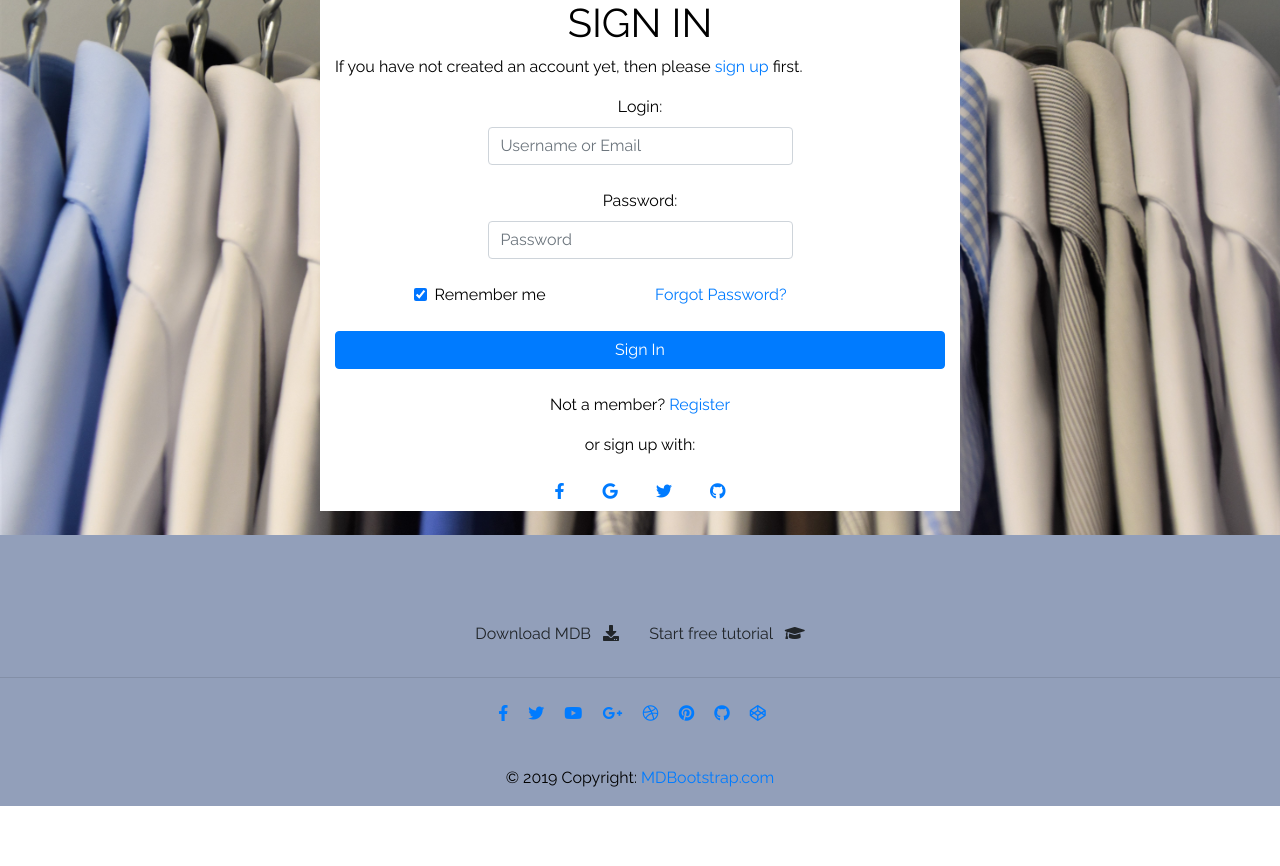
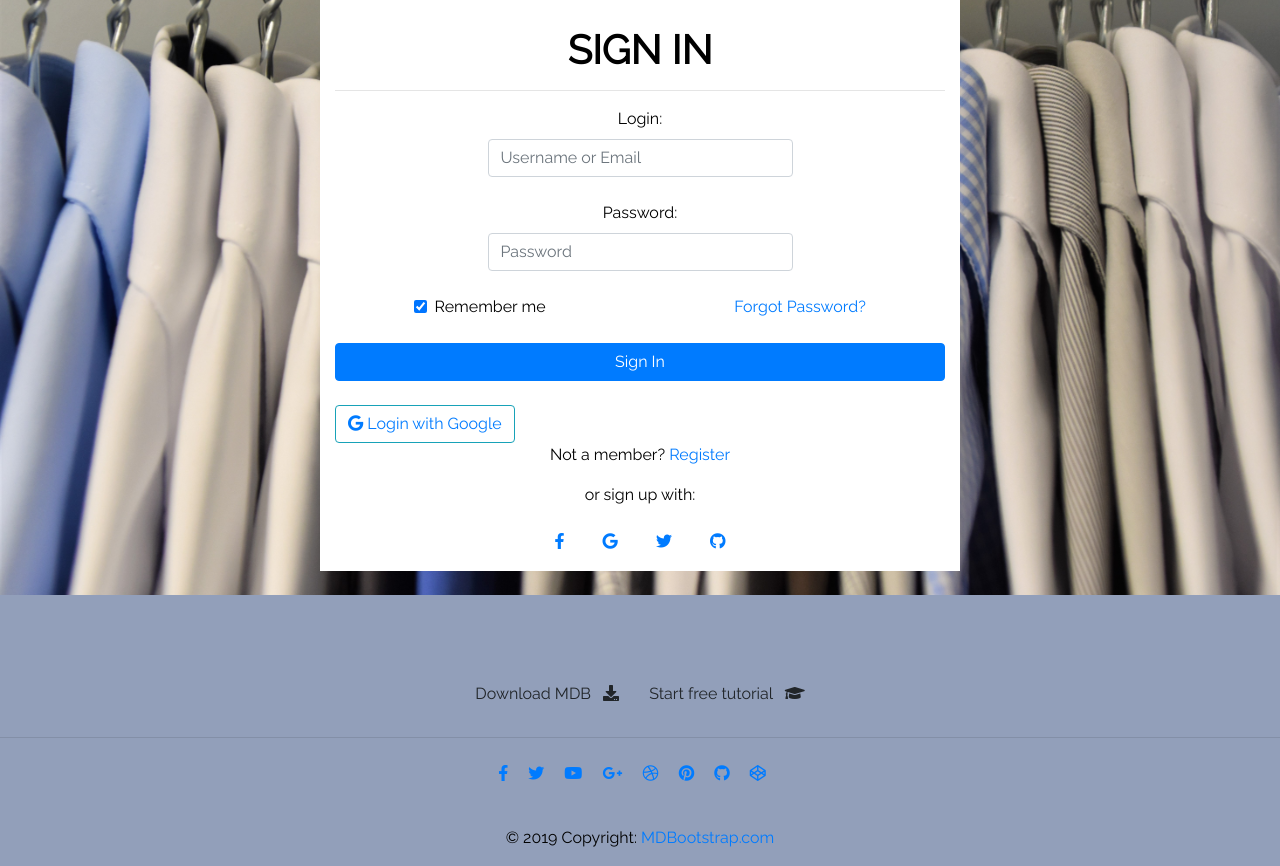
Before and after one commit to Chrisloufa/Shopping-Delight, a Django app: page /accounts/login/ in a window 1280 px wide. Shown: the part 166-1032 px from the top of the page. Before the commit the page ends 972 px from the top, so only its background shows below. Run offline with Django 4.2, Linux system fonts and the light colour scheme; some libraries are stand-ins or nearby versions.

Commit message:
adding google login feature

```diff
--- a/shopping_delight/urls.py
+++ b/shopping_delight/urls.py
@@ -25,4 +25,5 @@ urlpatterns = [
     path('products/', include('products.urls')),
     path('bag/', include('bag.urls')),
     path('checkout/', include('checkout.urls')),
+    path("", include("allauth.urls")),
 ] + static(settings.MEDIA_URL, document_root=settings.MEDIA_ROOT)
--- a/static/css/base.css
+++ b/static/css/base.css
@@ -272,3 +272,11 @@ a.category-badge>span.badge:hover {
 .login-body {
     background-color: #eee;
 }
+
+.sign-in-bt {
+    padding-top: 10px;
+}
+
+.register-btn {
+    padding-bottom: 10px;
+}
--- a/templates/allauth/account/login.html
+++ b/templates/allauth/account/login.html
@@ -16,32 +16,10 @@
 
   <div class="container signin-container mt-4">
 
-    <h1 class="text-center">{% trans "SIGN IN" %}</h1>
+    <hr>
+    <h1 class="text-center font-weight-bold sign-in-bt">{% trans "SIGN IN" %}</h1>
+    <hr>
 
-
-    {% get_providers as socialaccount_providers %}
-
-    {% if socialaccount_providers %}
-    <p class="text-center">{% blocktrans with site.name as site_name %}Please sign in with one
-      of your existing third party accounts. Or, <a href="{{ signup_url }}">sign up</a>
-      for a {{ site_name }} account and sign in below:{% endblocktrans %}</p>
-
-    <div class="socialaccount_ballot">
-
-      <ul class="socialaccount_providers">
-        {% include "socialaccount/snippets/provider_list.html" with process="login" %}
-      </ul>
-
-      <div class="login-or">{% trans 'or' %}</div>
-
-    </div>
-
-    {% include "socialaccount/snippets/login_extra.html" %}
-
-    {% else %}
-    <p>{% blocktrans %}If you have not created an account yet, then please
-      <a href="{{ signup_url }}">sign up</a> first.{% endblocktrans %}</p>
-    {% endif %}
 
     <form class="login" method="POST" action="{% url 'account_login' %}">
       {% csrf_token %}
@@ -84,7 +62,7 @@
           </div>
         </div>
 
-        <div class="col">
+        <div class="col d-flex justify-content-center">
           <!-- Simple link -->
           <a href="{% url 'account_reset_password' %}">{% trans "Forgot Password?" %}</a>
         </div>
@@ -92,13 +70,23 @@
 
       <button type="submit" class="btn btn-primary btn-block mb-4">{% trans "Sign In" %}</button>
 
+      <!-- Social Media Login-->
+
+      <button class="btn btn-outline-info">
+        <a href="{% provider_login_url 'google'%}?next=/">
+            <i class="fab fa-google"></i>
+            Login with Google
+        </a>
+    </button>
+
       <!-- Register buttons -->
-      <div class="text-center">
+      <div class="text-center register-btn">
         <p>Not a member? <a href="{{ signup_url }}">Register</a></p>
         <p>or sign up with:</p>
-        <button type="submit" class="btn btn-link btn-floating mx-1" href="http://www.facebook.com">
-          <i class="fab fa-facebook-f" href="http://www.facebook.com"></i>
+        <button type="button" class="btn btn-link btn-floating mx-1" href="#facebook" target="_blank">
+          <i class="fab fa-facebook-f"></i>
         </button>
+
 
         <button type="button" class="btn btn-link btn-floating mx-1">
           <i class="fab fa-google"></i>
```
Also changed, not shown: shopping_delight/settings.py (+15 -0 lines).
